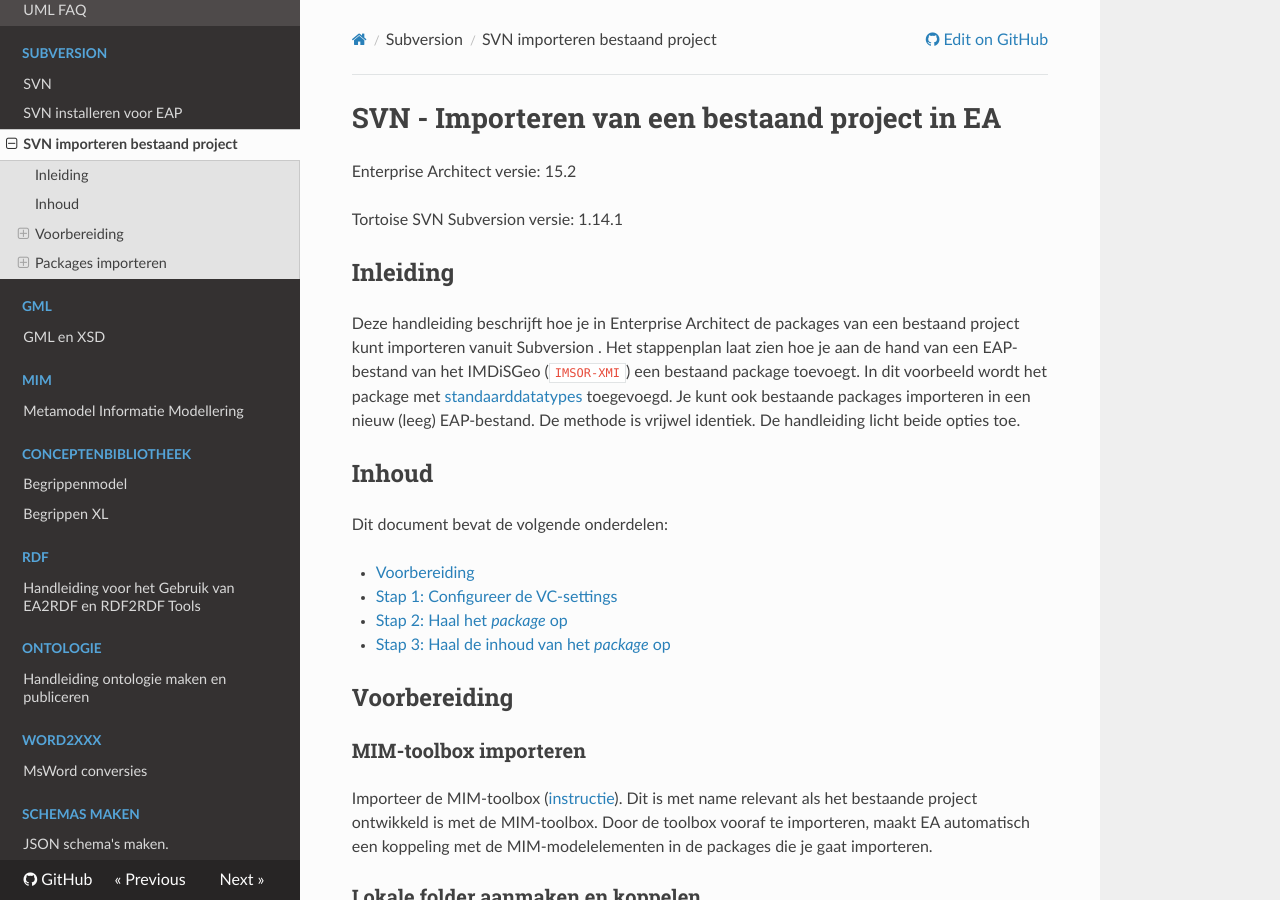
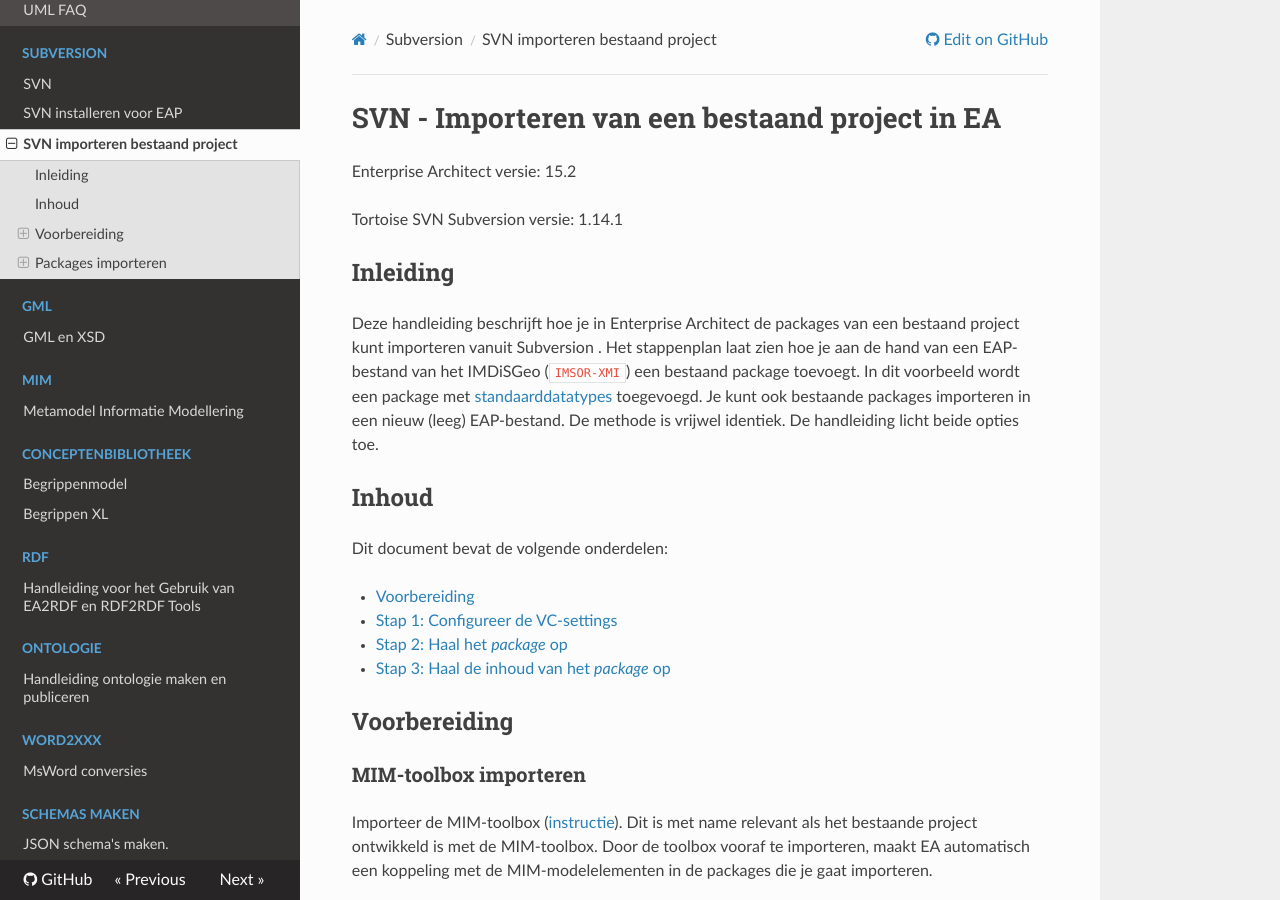
Before and after one commit to Geonovum/handleiding-tooling, an MkDocs documentation site: the page built from docs/svn/SVN-importeren-bestaand-project.md, in a window 1280 px wide and 900 px high. Built offline with MkDocs 1.6.1, drawn with Linux system fonts in a browser that asks for light colours; nearby versions of some CDN libraries.

Commit message:
kleine updates

```diff
--- a/docs/svn/SVN-importeren-bestaand-project.md
+++ b/docs/svn/SVN-importeren-bestaand-project.md
@@ -5,7 +5,7 @@
 Tortoise SVN Subversion versie: 1.14.1
 
 ## Inleiding
-Deze handleiding beschrijft hoe je in Enterprise Architect de packages van een bestaand project kunt importeren vanuit Subversion . Het stappenplan laat zien hoe je aan de hand van een EAP-bestand van het IMDiSGeo (`IMSOR-XMI`) een bestaand package toevoegt. In dit voorbeeld wordt het package met [standaarddatatypes](https://geonovum.github.io/uml-datatypen/) toegevoegd. Je kunt ook bestaande packages importeren in een nieuw (leeg) EAP-bestand. De methode is vrijwel identiek. De handleiding licht beide opties toe.
+Deze handleiding beschrijft hoe je in Enterprise Architect de packages van een bestaand project kunt importeren vanuit Subversion . Het stappenplan laat zien hoe je aan de hand van een EAP-bestand van het IMDiSGeo (`IMSOR-XMI`) een bestaand package toevoegt. In dit voorbeeld wordt een package met [standaarddatatypes](https://geonovum.github.io/mim-datatypen/) toegevoegd. Je kunt ook bestaande packages importeren in een nieuw (leeg) EAP-bestand. De methode is vrijwel identiek. De handleiding licht beide opties toe.
 
 ## Inhoud
 
```
Also changed, not shown: docs/Begrippen/index.md (+1 -1 lines).
